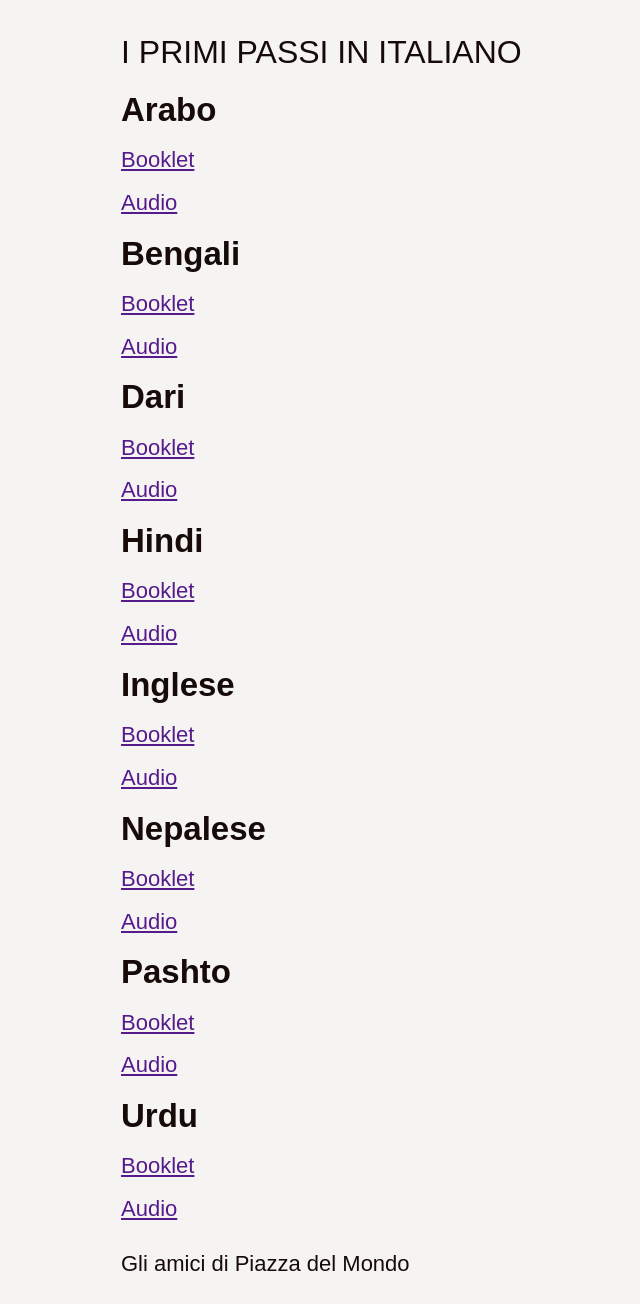
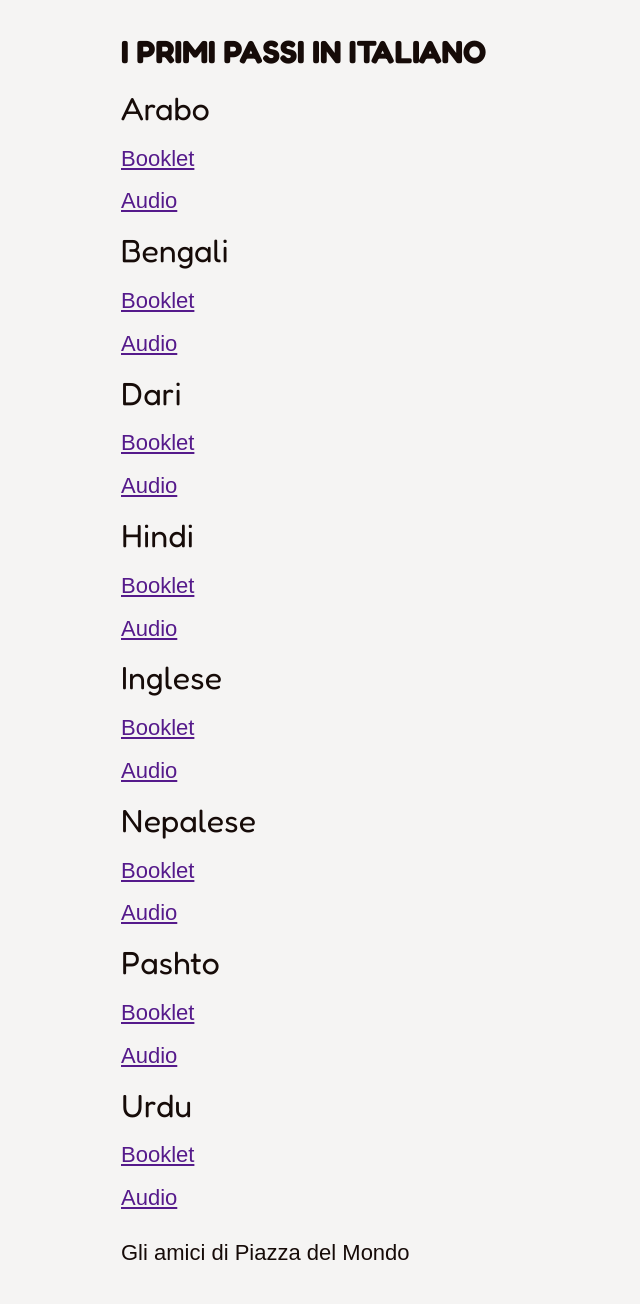
Before and after one commit to italianbooklets/italianbooklets.github.io, a Jekyll site: the page built from index.markdown, in a window 1280 px wide. Shown: the whole page, without its empty margins (117-757 px from the left). Built offline with Jekyll 4.4.1, drawn with Linux system fonts in a browser that asks for light colours; some web fonts are replaced.

Commit message:
changed font to match booklets

```diff
--- a/_includes/header.html
+++ b/_includes/header.html
@@ -5,6 +5,10 @@
     <meta name="viewport" content="width=device-width, initial-scale=1">
 
     <link rel="stylesheet" href="https://indestructibletype.com/fonts/Jost.css" type="text/css" charset="utf-8" />
+
+    <link rel="preconnect" href="https://fonts.googleapis.com">
+    <link rel="preconnect" href="https://fonts.gstatic.com" crossorigin>
+    <link href="https://fonts.googleapis.com/css2?family=Fredoka:wght@300..700&display=swap" rel="stylesheet">
 
     <link rel="shortcut icon" type="image/png" href="favicon.ico">
     <link href="style.css" rel="stylesheet">
--- a/style.css
+++ b/style.css
@@ -36,10 +36,19 @@
   margin-bottom: 1.2rem;
 }
 
+h1, h2, h3, h4, h5, h6 {
+  font-family: 'Fredoka', sans-serif;
+}
+
 h1 {
   font-size: 3.2rem;
-  font-weight: 500;
+  font-weight: bold;
   text-transform: uppercase;
+}
+
+h2 {
+  font-size: 3.2rem;
+  font-weight: normal;
 }
 
 img {
```
